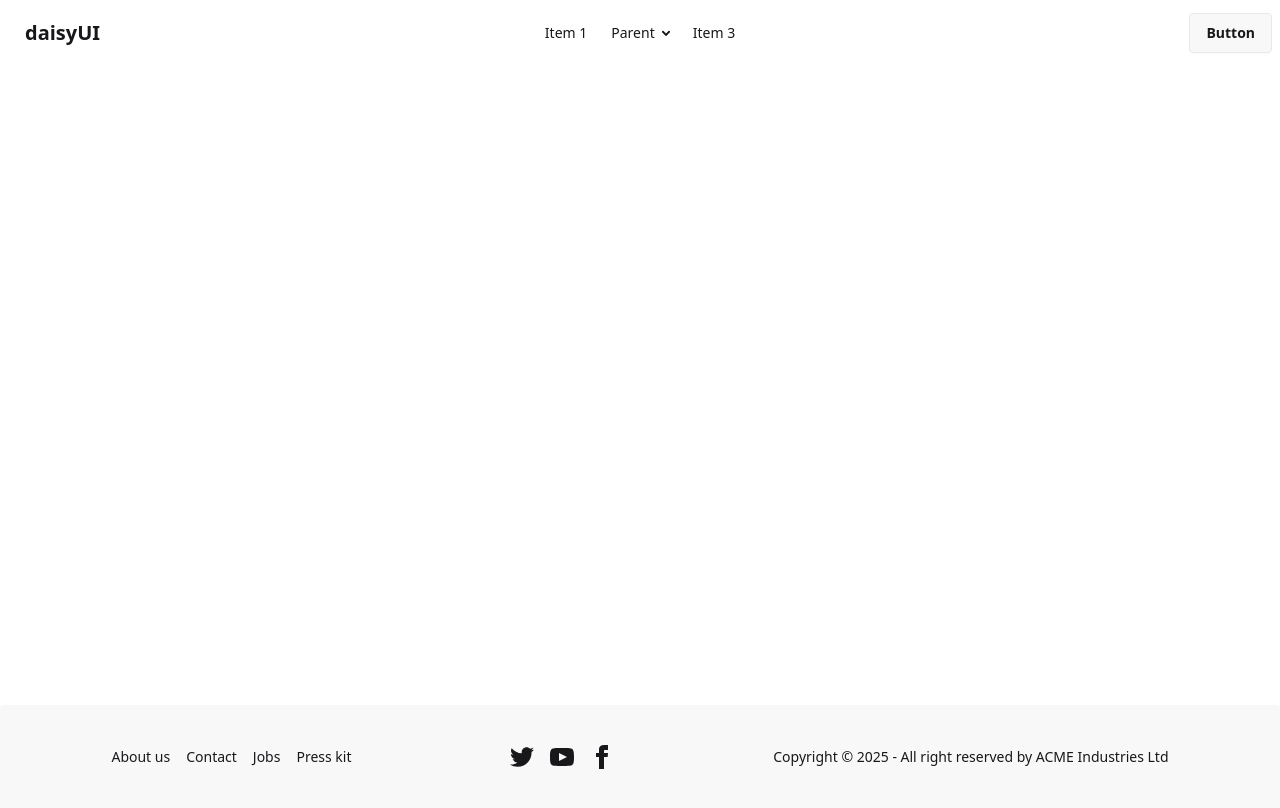
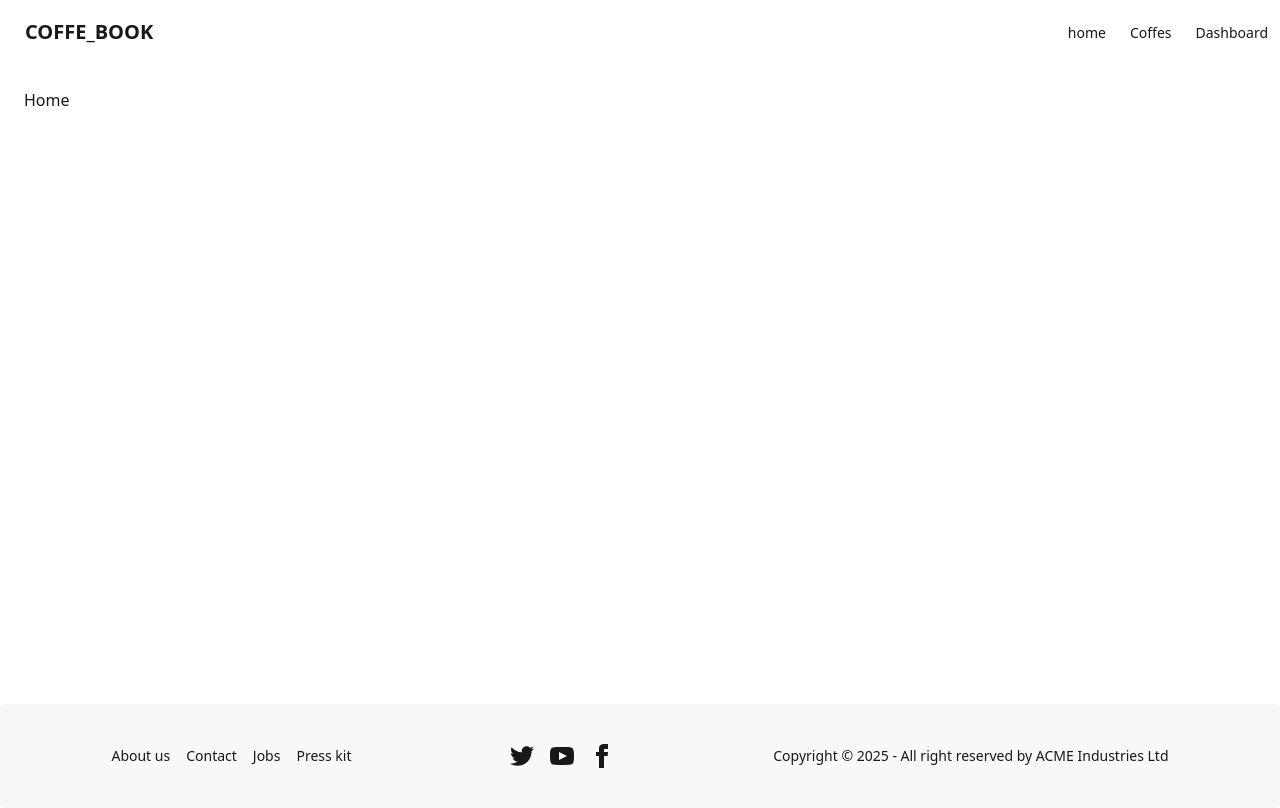
Before and after one commit to Samriddhadewan/coffee-book, a React (Vite) app: page / in a window 1280 px wide. Built offline with nearby package versions, Linux system fonts and the light colour scheme.

Commit message:
navbar done

```diff
--- /dev/null
+++ b/src/components/Coffees/Coffees.jsx
@@ -0,0 +1,9 @@
+import React from 'react'
+
+const Coffees = () => {
+  return (
+    <div>Coffees</div>
+  )
+}
+
+export default Coffees
--- /dev/null
+++ b/src/components/Dashboard/Dashboard.jsx
@@ -0,0 +1,8 @@
+
+const Dashboard = () => {
+  return (
+    <div>Dashboard</div>
+  )
+}
+
+export default Dashboard
--- /dev/null
+++ b/src/components/Home/Home.jsx
@@ -0,0 +1,9 @@
+import React from 'react'
+
+const Home = () => {
+  return (
+    <div>Home</div>
+  )
+}
+
+export default Home
--- a/src/components/Navbar/Navbar.jsx
+++ b/src/components/Navbar/Navbar.jsx
@@ -1,9 +1,11 @@
+import { Link } from "react-router-dom"
+
 const Navbar = () => {
   return (
     <div className="navbar bg-base-100">
     <div className="navbar-start">
       <div className="dropdown">
-        <div tabIndex={0} role="button" className="btn btn-ghost lg:hidden">
+        <div tabIndex={0} role="button" className="btn btn-ghost md:hidden">
           <svg
             xmlns="http://www.w3.org/2000/svg"
             className="h-5 w-5"
@@ -20,36 +22,19 @@ const Navbar = () => {
         <ul
           tabIndex={0}
           className="menu menu-sm dropdown-content bg-base-100 rounded-box z-[1] mt-3 w-52 p-2 shadow">
-          <li><a>Item 1</a></li>
-          <li>
-            <a>Parent</a>
-            <ul className="p-2">
-              <li><a>Submenu 1</a></li>
-              <li><a>Submenu 2</a></li>
-            </ul>
-          </li>
-          <li><a>Item 3</a></li>
+            <Link>home</Link>
+            <Link>Coffes</Link>
+            <Link>Dashbaord</Link>
         </ul>
       </div>
-      <a className="btn btn-ghost text-xl">daisyUI</a>
+      <a className="btn btn-ghost text-xl">COFFE_BOOK</a>
     </div>
-    <div className="navbar-center hidden lg:flex">
-      <ul className="menu menu-horizontal px-1">
-        <li><a>Item 1</a></li>
-        <li>
-          <details>
-            <summary>Parent</summary>
-            <ul className="p-2">
-              <li><a>Submenu 1</a></li>
-              <li><a>Submenu 2</a></li>
-            </ul>
-          </details>
-        </li>
-        <li><a>Item 3</a></li>
+    <div className="navbar-end hidden md:flex">
+      <ul className="menu gap-6 menu-horizontal px-1">
+        <Link>home</Link>
+        <Link>Coffes</Link>
+        <Link>Dashboard</Link>
       </ul>
-    </div>
-    <div className="navbar-end">
-      <a className="btn">Button</a>
     </div>
   </div>
   )
--- a/src/layouts/MainLayout/MainLayout.jsx
+++ b/src/layouts/MainLayout/MainLayout.jsx
@@ -1,3 +1,4 @@
+import { Outlet } from "react-router-dom"
 import Footer from "../../components/Footer/Footer"
 import Navbar from "../../components/Navbar/Navbar"
 
@@ -8,7 +9,8 @@ const MainLayout = () => {
         <Navbar></Navbar>
 
         {/* daynamic section  */}
-        <div className="min-h-[80vh]">
+        <div className="min-h-[80vh] p-6">
+          <Outlet></Outlet>
 
         </div>
         {/* footer  */}
```
Also changed, not shown: src/routes/routes.jsx (+20 -2 lines).
